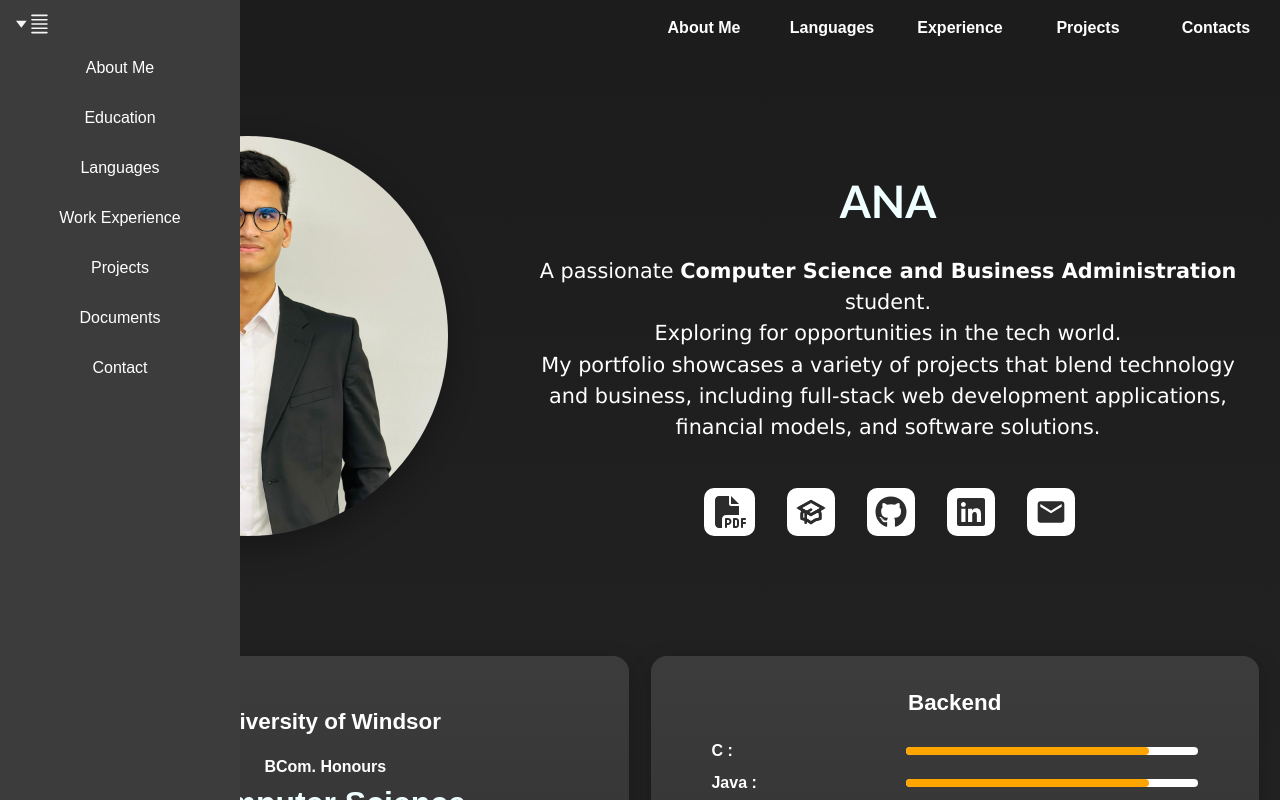
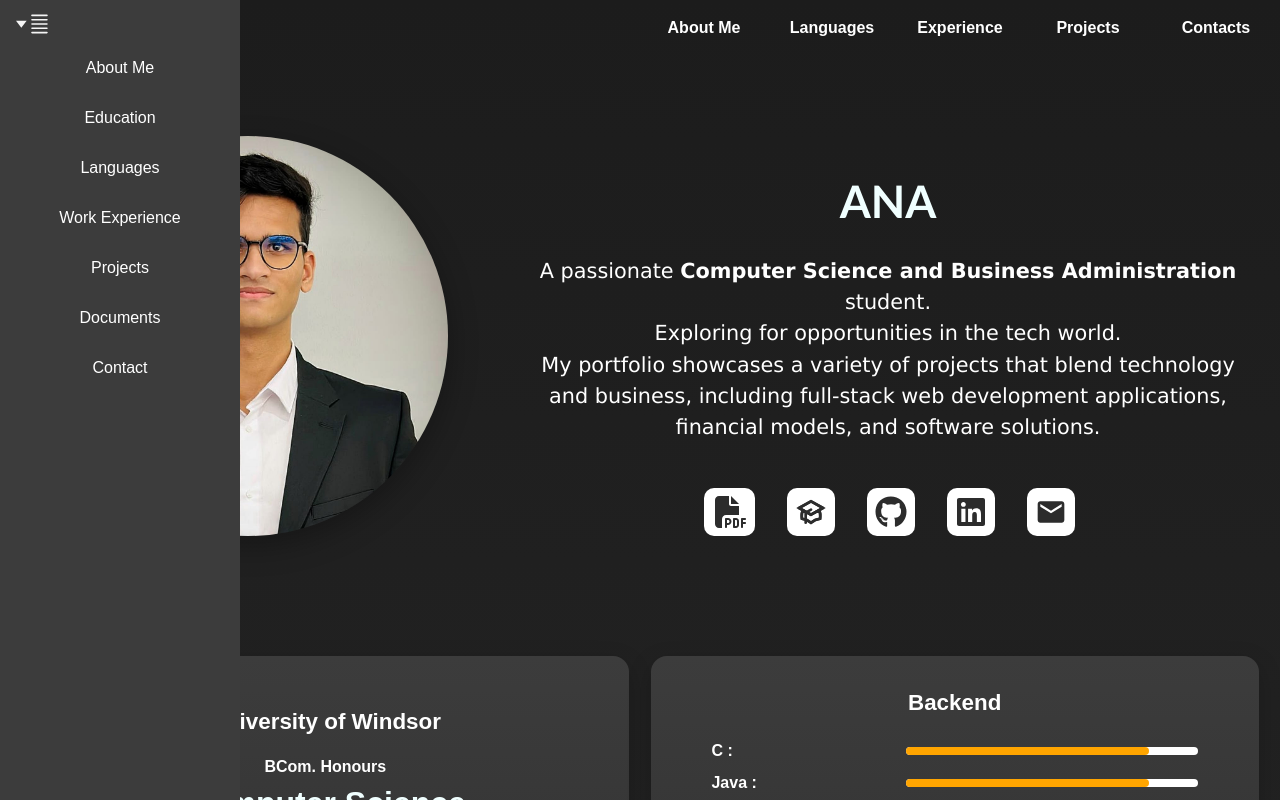
Before and after one commit to techo-anant/anant-portfolio, a React (Vite) app: page / in a window 1280 px wide. Shown: the top 800 px of the page. Built offline with nearby package versions, Linux system fonts and the light colour scheme.

Commit message:
Updated resume and image

```diff
--- a/src/About.css
+++ b/src/About.css
@@ -20,7 +20,7 @@
     height: 25rem;
     width: 25rem;
     border-radius: 50%;
-    background-image: url("/src/assets/anant-photo1.jpeg");
+    background-image: url("/src/assets/anant-photo3.jpeg");
     background-size: cover;
     background-position: center top;
     box-shadow: 0px 10px 30px rgba(0, 0, 0, 0.3);
--- a/src/About.jsx
+++ b/src/About.jsx
@@ -53,7 +53,7 @@ const About = React.forwardRef(({ aboutRef, docxRef }, ref) => {
                 <span id="name">{text}</span>
                 <p id="dscp">A passionate <b>Computer Science and Business Administration</b> student.<br />Exploring for opportunities in the tech world.<br />My portfolio showcases a variety of projects that blend technology and business, including full-stack web development applications, financial models, and software solutions.</p>
                 <div className="docx" ref={docxRef} id="docx">
-                    <a href="https://drive.google.com/file/d/1UH60Yj6IY9PJFoL-VEa488fE8sezpRS3/view?usp=drive_link" target="_blank"><div className="icon" id="resume"><FaFilePdf /></div></a>
+                    <a href="https://drive.google.com/file/d/1h0I44OjsIRVSnfweBHEKD5VrEztvRvqd/view?usp=drive_link" target="_blank"><div className="icon" id="resume"><FaFilePdf /></div></a>
                     <a href="https://drive.google.com/file/d/1dxfZkb0fjaE7cGlkcEcWyc_X4SrKM60K/view?usp=drive_link" target="_blank"><div className="icon"><HiOutlineAcademicCap /></div></a>
                     <a href="https://github.com/techo-anant"><div className="icon"><FaGithub /></div></a>
                     <a href="https://www.linkedin.com/in/anantk-singh/"><div className="icon"><FaLinkedin /></div></a>
```
Also changed, not shown: src/assets/anant-photo3.jpeg (added).
